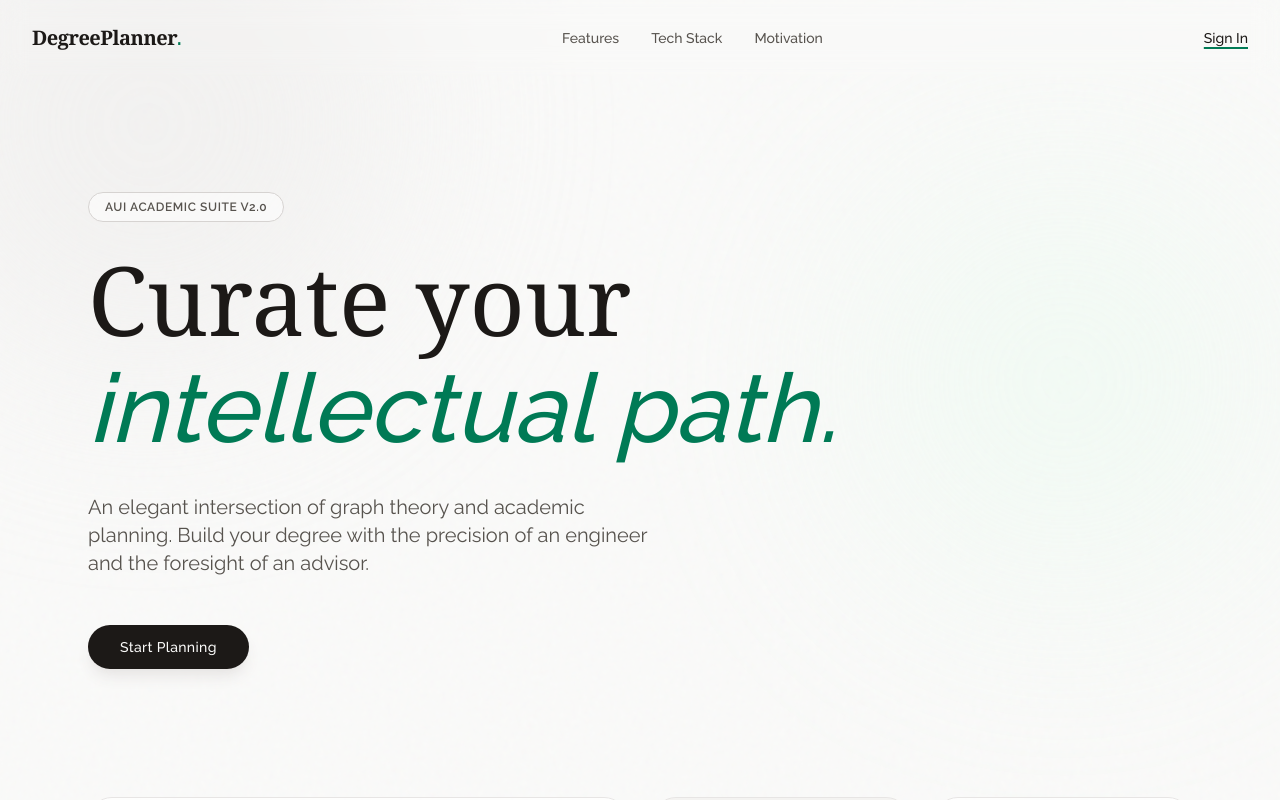
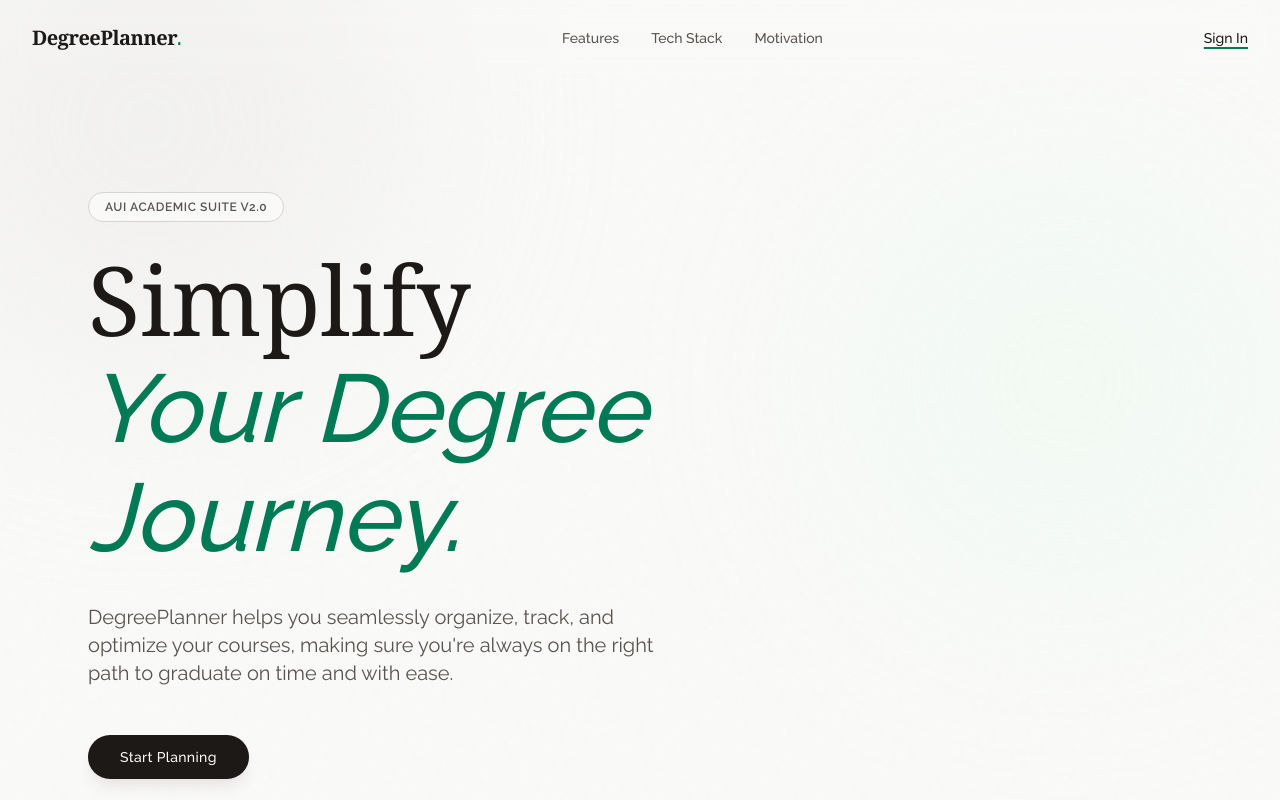
Before and after one commit to Yasser1Aboussikine/DegreePlanner-new, a React (Vite) app in the folder web/: page /home in a window 1280 px wide. Shown: the top 800 px of the page. Built offline with nearby package versions, Linux system fonts and the light colour scheme.

Commit message:
feat: update HeroSection text to enhance clarity and engagement

```diff
--- a/web/src/features/LandingPage/components/HeroSection.tsx
+++ b/web/src/features/LandingPage/components/HeroSection.tsx
@@ -16,12 +16,12 @@ export default function HeroSection() {
                     AUI Academic Suite v2.0
                 </div>
                 <h1 className="font-serif text-6xl font-medium leading-[1.1] text-[#1c1917] md:text-8xl">
-                    Curate your <br />
-                    <span className="italic text-emerald-700">intellectual path.</span>
+                    Simplify<br />
+                    <span className="italic text-emerald-700">Your Degree Journey.</span>
                 </h1>
                 <p className="mt-8 max-w-xl text-lg text-[#57534e] md:text-xl">
-                    An elegant intersection of graph theory and academic planning.
-                    Build your degree with the precision of an engineer and the foresight of an advisor.
+                DegreePlanner helps you seamlessly organize, track, and optimize your courses,
+                making sure you're always on the right path to graduate on time and with ease.
                 </p>
 
                 <div className="mt-12 flex flex-wrap gap-4">
```
